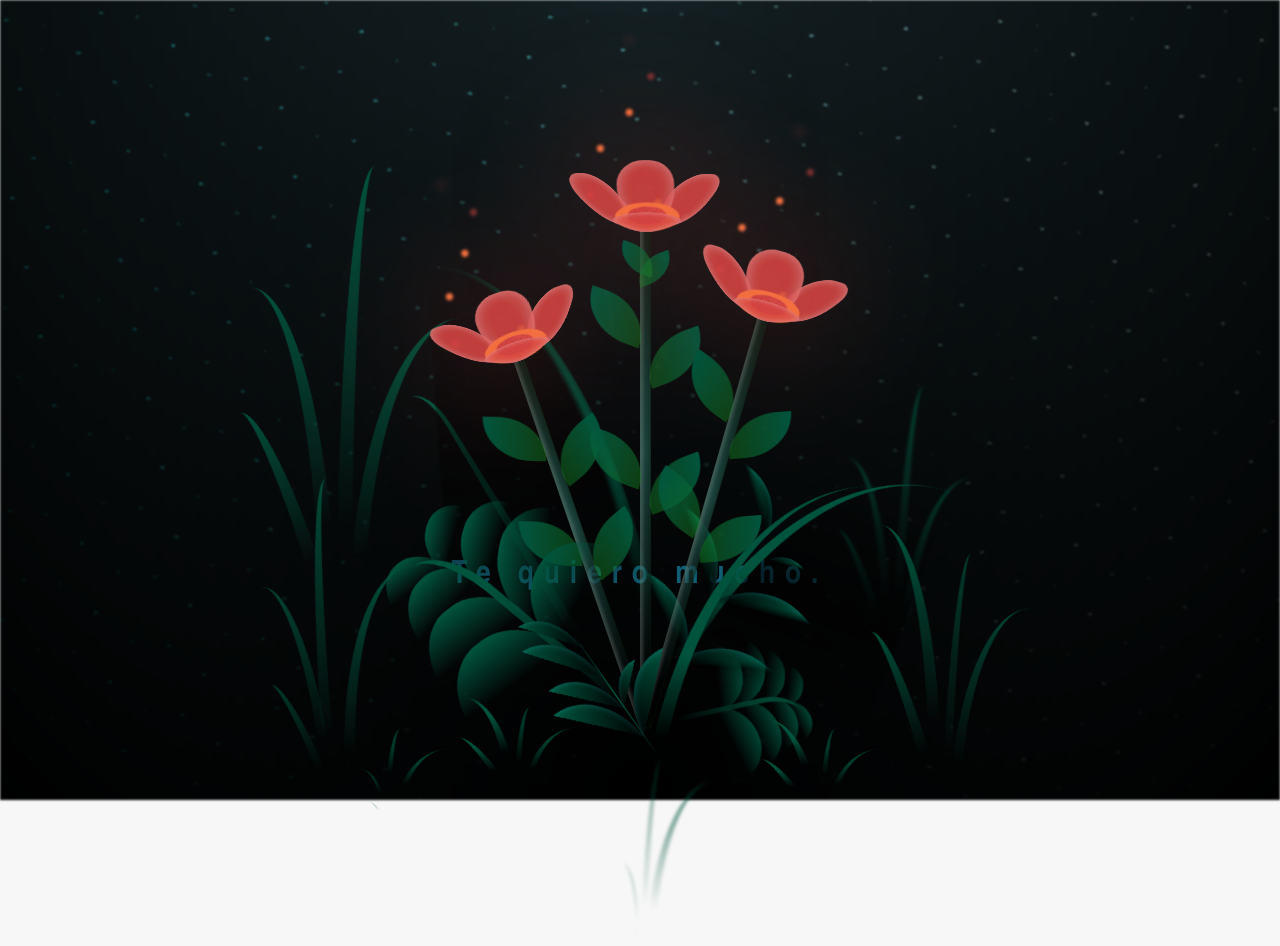
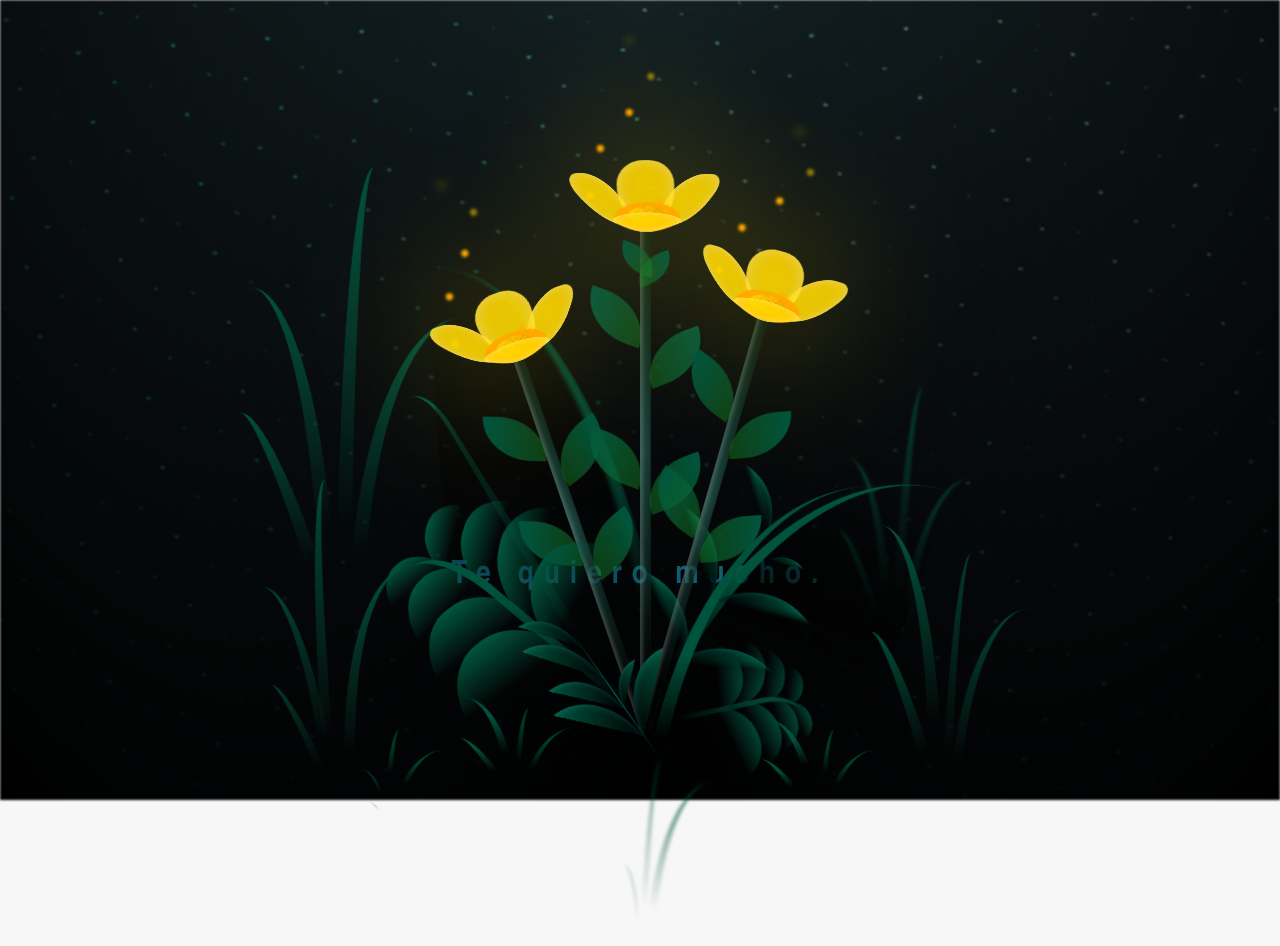
Before and after one commit to SuarezJ354/Flor, a plain HTML site: page flower.html in a window 1280 px wide. Drawn offline with Linux system fonts and the light colour scheme.

Commit message:
Update main.css

```diff
--- a/css/main.css
+++ b/css/main.css
@@ -23,7 +23,7 @@ body {
 #lyrics {
   font-size: 28px;
   font-family: "Franklin Gothic Medium", "Arial Narrow", Arial, sans-serif;
-  color: #d34240;
+  color: #FFD700;
   position: absolute;
   margin-bottom: 20%;
   z-index: 1;
@@ -238,7 +238,7 @@ body {
   transform: translate(-50%, -100%);
   width: 8vmin;
   height: 8vmin;
-  background-color: #d34240;
+  background-color: #FFD700;
   /* background-color: #fd2525; */
   filter: blur(10vmin);
 }
@@ -250,7 +250,7 @@ body {
   height: 11vmin;
   border-radius: 51% 49% 47% 53%/44% 45% 55% 69%;
   background-color: #000000;
-  background-color: #d34240;
+  background-color: #FFD700;
   transform-origin: bottom center;
   opacity: 0.9;
   box-shadow: inset 0 0 2vmin rgba(255, 255, 255, 0.5);
@@ -270,7 +270,7 @@ body {
   transform-origin: bottom left;
   border-radius: 4vmin 10vmin 4vmin 4vmin;
   transform: translate(0%, 18%) rotateX(70deg) rotate(-43deg);
-  background-color: #d34240;
+  background-color: #FFD700;
   z-index: 1;
   opacity: 0.8;
 }
@@ -281,7 +281,7 @@ body {
   width: 9vmin;
   height: 4vmin;
   border-radius: 50%;
-  background-color: #f7733f;
+  background-color: #FFA500;
 }
 .flower__white-circle::after {
   content: "";
@@ -397,7 +397,7 @@ body {
       transparent 1px,
       transparent 12px
     ),
-    linear-gradient(90deg, #d34240, #df4d49);
+    linear-gradient(90deg, #FFD700, #FFA500);
 }
 .flower__line {
   height: 55vmin;
@@ -462,14 +462,14 @@ body {
   bottom: 0vmin;
   width: 1vmin;
   height: 1vmin;
-  background-color: #d34240;
+  background-color: #FFD700;
   border-radius: 50%;
   filter: blur(0.2vmin);
   -webkit-animation: light-ans 4s linear infinite backwards;
   animation: light-ans 4s linear infinite backwards;
 }
 .flower__light:nth-child(odd) {
-  background-color: #f7733f;
+  background-color: #FFA500;
 }
 .flower__light--1 {
   left: -2vmin;
```
